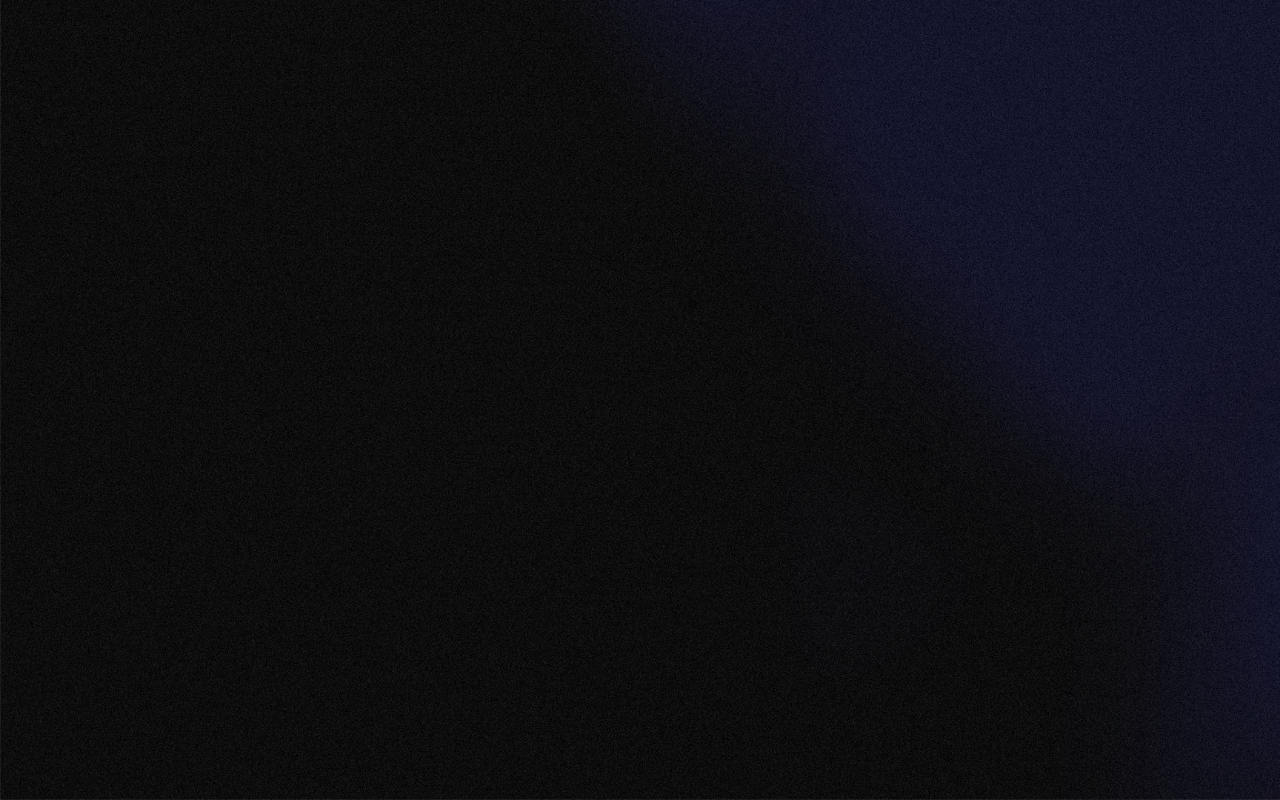
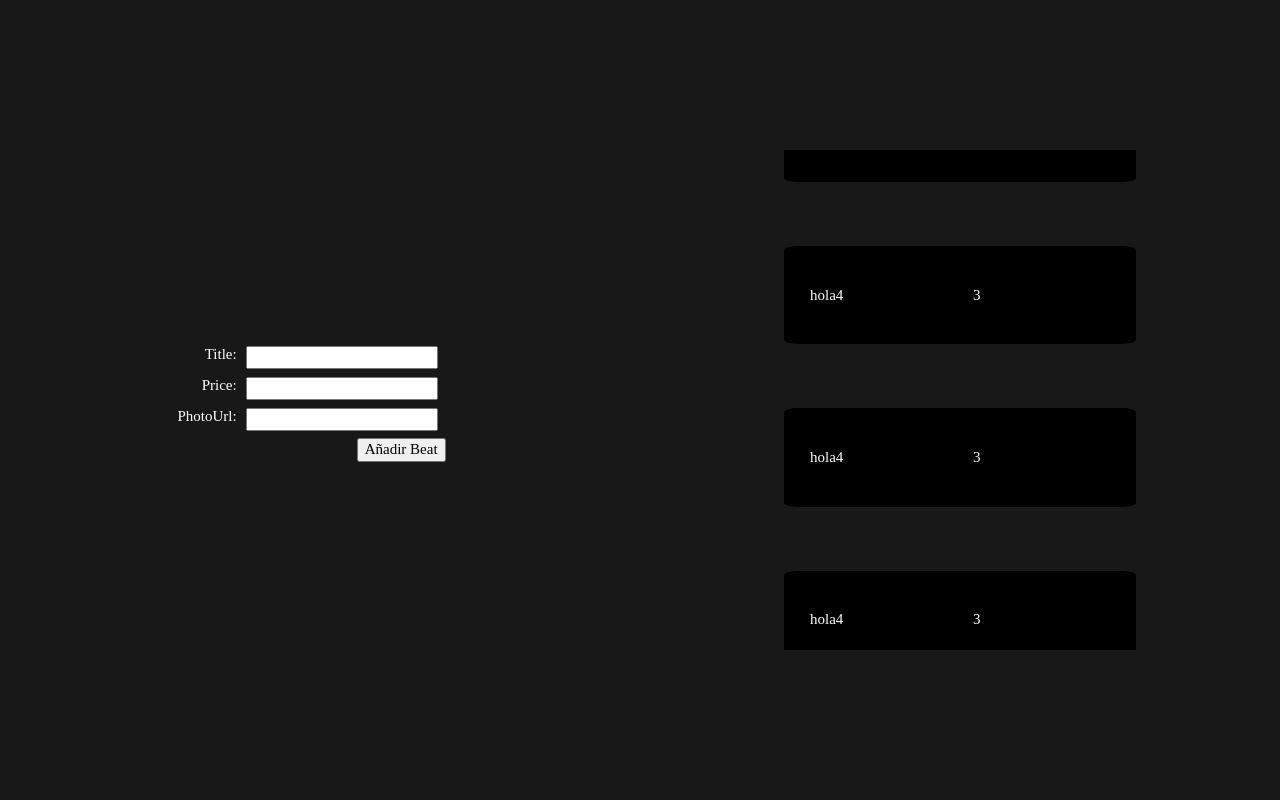
Before and after one commit to daniojz/lowstsky-web, a React (Vite) app: page /edit-type-beats in a window 1280 px wide. Built offline with nearby package versions, Linux system fonts and the light colour scheme.

Commit message:
first commit

```diff
--- a/package.json
+++ b/package.json
@@ -16,7 +16,10 @@
     "react": "^18.2.0",
     "react-dom": "^18.2.0",
     "react-i18next": "^11.18.6",
+    "react-redux": "^8.0.5",
     "react-router-dom": "6.3.0",
+    "redux": "^4.2.0",
+    "redux-devtools-extension": "^2.13.9",
     "sass": "^1.54.9",
     "wouter": "^2.8.0-alpha.2"
   },
--- a/src/App.jsx
+++ b/src/App.jsx
@@ -1,13 +1,39 @@
 import Navbar from "./components/navbar/Navbar";
 import Footer from "./components/footer/Footer";
 import Home from "./views/home/home";
-import SobreMi from "./views/sobre_mi/SobreMi";
+import SobreMi from "./views/SobreMi/SobreMi";
+import { Route } from "wouter";
+import TypeBeats from "./views/EditTypeBeats/EditTypeBeats";
+import {createStore} from "redux"
+import { Provider } from "react-redux";
+import {composeWithDevTools} from "redux-devtools-extension"
 
-import { Route } from "wouter";
-import TypeBeats from "./views/type_beats/TypeBeats";
+const initialValue = {
+  beats: [
+    {title: "hola1", price: "3", photoUrl: "asdfasdf.com"},
+    {title: "hola2", price: "5", photoUrl: "asdfasdf.com"},
+    {title: "hola3", price: "9", photoUrl: "asdfasdf.com"},
+    {title: "hola4", price: "3", photoUrl: "asdfasdf.com"},
+    {title: "hola4", price: "3", photoUrl: "asdfasdf.com"},
+    {title: "hola4", price: "3", photoUrl: "asdfasdf.com"},
+    {title: "hola4", price: "3", photoUrl: "asdfasdf.com"},
+    {title: "hola4", price: "3", photoUrl: "asdfasdf.com"}
+  ]
+}
+
+const rootReducer = (state = initialValue, action) => {
+  switch(action.type) {
+    case 'ADD_BEAT':
+      return {...state, beats: [...state.beats, action.payload]}
+    default:
+      return state;
+  }
+}
+const store = createStore(rootReducer, composeWithDevTools())
 
 function App() {
   return (
+    <Provider store={store}>
       <div className="App">
         <header>
           <Route path="/">
@@ -20,10 +46,11 @@ function App() {
         <main>
           <Route path="/" component={Home} />
           <Route path="/sobre-mi" component={SobreMi} />
-        <Route path="/type-beats" component={TypeBeats} />
+          <Route path="/edit-type-beats" component={TypeBeats} />
         </main>
         <Route path="/sobre-mi" component={Footer}></Route>
       </div>
+    </Provider>
   );
 }
 
--- a/src/styles/components/_beatCard.scss
+++ b/src/styles/components/_beatCard.scss
@@ -1,6 +1,12 @@
 .beatCard_container {
     width: 300px;
+    height: 200px;
+    margin: 5%;
+    padding: 4%;
     border: 1px black;
+    border-radius: 4%;
     background-color: black;
     color: white;
+    display: flex;
+    justify-content: space-between;
 }
--- a/src/styles/styles.scss
+++ b/src/styles/styles.scss
@@ -4,9 +4,7 @@
   margin: 0;
   padding: 0;
 
-  background-image: url(../assets/img/background.jpg);
-  background-repeat: no-repeat;
-  background-size: cover;
+  background-color: rgb(24, 24, 24);
 
   .App, main, #root {
     width: 100%;
--- a/src/styles/views/_home.scss
+++ b/src/styles/views/_home.scss
@@ -5,6 +5,10 @@
     justify-content: center;
     align-items: center;
 
+    background-image: url(../assets/img/background.jpg);
+    background-repeat: no-repeat;
+    background-size: cover;
+
     img {
         width: 300px;
     }
--- a/src/styles/views/_typeBeats.scss
+++ b/src/styles/views/_typeBeats.scss
@@ -1,7 +1,51 @@
-#typeBeats_section {
+#editTypeBeats_section {
     width: 100%;
     height: 100%;
     display: flex;
+    justify-content: space-around;
+    align-items: center;
+    color: white;
+}
+
+.editTypeBeats_editBeat {
+    width: 50%;
+    height: 100%;
+    display: flex;
+    justify-content: center;
+}
+
+.editTypeBeats_editBeat_form {
+    height: 100%;
+    display: flex;
+    justify-content: right;
+    align-items: flex-end;
+    flex-direction: column;
+
+    label {
+        margin: 3%;
+        display: flex;
+        justify-content: right;
+
+        span {
+            margin-right: 4%;
+        }
+    }
+
+    .editTypeBeats_editBeat_form_content {
+
+    }
+
+    .editTypeBeats_editBeat_form_addButton {
+
+    }
+}
+
+.editTypeBeats_list {
+    width: 50%;
+    height: 500px;
+    display: flex;
     justify-content: center;
     align-items: center;
+    flex-direction: column;
+    overflow: scroll;
 }
--- /dev/null
+++ b/src/views/EditTypeBeats/EditTypeBeats.jsx
@@ -0,0 +1,95 @@
+import React from "react";
+import PropTypes from 'prop-types'
+import BeatCard from "../../components/BeatCard/BeatCard";
+import { connect } from "react-redux";
+import { useState } from "react";
+
+class EditTypeBeats extends React.Component {
+
+  constructor(props) {
+    super(props);
+    this.state = {
+      title: '',
+      price: '',
+      photoUrl: ''
+    }
+  }
+
+  renderBeat = (beat) => {
+    const { title, price, photourl } = beat;
+
+    return (
+      <BeatCard title={title} price={price} photoUrl={photourl}></BeatCard>
+    )
+  }
+
+  onSubmit = (e) => {
+    e.preventDefault()
+    console.log(this.state)
+    this.props.addBeat(this.state)
+  }
+
+  handleInputChange = (e) => {
+    const { name, value } = e.target
+    this.setState({ [name]: value })
+  }
+
+  render() {
+    return (
+      <>
+        <section id="editTypeBeats_section">
+          <div className="editTypeBeats_editBeat">
+            <form onSubmit={this.onSubmit} className="editTypeBeats_editBeat_form">
+              <div className="editTypeBeats_editBeat_form_content">
+                <label className="">
+                  <span>Title:</span>
+                  <input
+                    name="title"
+                    type="text"
+                    onChange={this.handleInputChange} />
+                </label>
+                <label>
+                  <span>Price:</span>
+                  <input
+                    name="price"
+                    type="text"
+                    onChange={this.handleInputChange} />
+                </label>
+                <label>
+                  <span>PhotoUrl:</span>
+                  <input
+                    name="photoUrl"
+                    type="text"
+                    onChange={this.handleInputChange} />
+                </label>
+              </div>
+              <button className="editTypeBeats_editBeat_form_addButton">Añadir Beat</button>
+            </form>
+          </div>
+          <div className="editTypeBeats_list">
+            {this.props.beatList.map(beat => this.renderBeat(beat))}
+            <p>hola</p>
+          </div>
+        </section>
+      </>
+    );
+  }
+}
+
+EditTypeBeats.propTypes = {
+  beatList: PropTypes.array
+}
+
+const mapStateToProps = (state) => {
+  return {
+    beatList: state.beats
+  }
+}
+
+const mapDispatchToProps = (dispatch) => {
+  return ({
+    addBeat: (title, price, photoUrl) => { dispatch({ type: 'ADD_BEAT', payload: { title, price, photoUrl }})}
+  })
+}
+
+export default connect(mapStateToProps, mapDispatchToProps)(EditTypeBeats);
--- a/src/views/type_beats/TypeBeats.jsx
+++ /dev/null
@@ -1,41 +0,0 @@
-import React from "react";
-import PropTypes from 'prop-types'
-import BeatCard from "../../components/BeatCard/BeatCard";
-
-const TypeBeats = ({beatList}) => {
-
-  const beats = [
-    {title: "hola1", price: "3", photoUrl: "asdfasdf.com"},
-    {title: "hola2", price: "5", photoUrl: "asdfasdf.com"},
-    {title: "hola3", price: "9", photoUrl: "asdfasdf.com"},
-    {title: "hola4", price: "3", photoUrl: "asdfasdf.com"},
-    {title: "hola4", price: "3", photoUrl: "asdfasdf.com"},
-    {title: "hola4", price: "3", photoUrl: "asdfasdf.com"},
-    {title: "hola4", price: "3", photoUrl: "asdfasdf.com"},
-    {title: "hola4", price: "3", photoUrl: "asdfasdf.com"},
-
-  ]
-
-  const renderBeat = (beat) => {
-    const {title, price, photourl} = beat;
-
-    return (
-      <BeatCard title={title} price={price} photoUrl={photourl}></BeatCard>
-    )
-  }
-
-  return (
-    <>
-      <section id="typeBeats_section">
-        {beats.map(beat => renderBeat(beat))}
-        <p>hola</p>
-      </section>
-    </>
-  );
-}
-
-TypeBeats.propTypes = {
-  beatList: PropTypes.arrayOf()
-}
-
-export default TypeBeats
```
Also changed, not shown: src/views/SobreMi/SobreMi.jsx (renamed from src/views/sobre_mi/SobreMi.jsx), 1 other file (tests, documents, lock files or other folders). Lines whose indentation alone changed are shown as unchanged.
